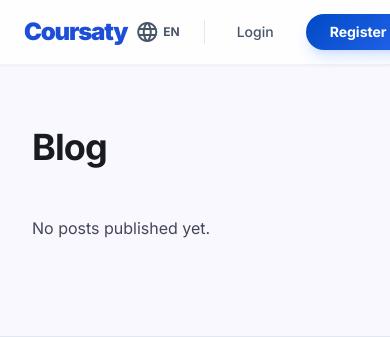
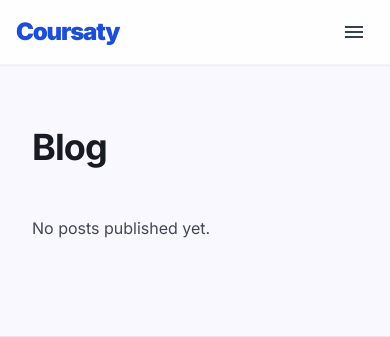
Before and after one commit to MohammadNoorM/Coursaty, a Django app: page /blog/ in a window 390 px wide. Shown: the top 337 px of the page. Run offline with Django 5.2, Linux system fonts and the light colour scheme; data that the repository does not hold is empty; some libraries are stand-ins or nearby versions.

Commit message:
fix navbar responsitivity

```diff
--- a/templates/base.html
+++ b/templates/base.html
@@ -115,13 +115,15 @@
 </head>
 <body class="bg-surface font-body text-on-surface antialiased">
 <nav class="fixed top-0 w-full z-50 bg-white/80 dark:bg-slate-950/80 backdrop-blur-xl border-b border-slate-200/50 dark:border-slate-800/50 shadow-sm dark:shadow-none font-['Inter'] font-medium text-sm antialiased">
-<div class="flex items-center justify-between px-6 py-3 max-w-7xl mx-auto">
-<a class="text-2xl font-black tracking-tighter text-blue-700 dark:text-blue-500" href="{% url 'courses:home' %}">Coursaty</a>
+<div class="flex items-center justify-between px-4 sm:px-6 py-3 max-w-7xl mx-auto">
+<a class="text-2xl font-black tracking-tighter text-blue-700 dark:text-blue-500 shrink-0" href="{% url 'courses:home' %}">Coursaty</a>
+<!-- Desktop Nav Links -->
 <div class="hidden md:flex items-center gap-8">
 <a class="text-slate-600 dark:text-slate-400 hover:text-blue-600 transition-colors" href="{% url 'courses:course_list' %}">{% trans "Courses" %}</a>
 <a class="text-slate-600 dark:text-slate-400 hover:text-blue-600 transition-colors" href="{% url 'blog:post_list' %}">{% trans "Blog" %}</a>
 </div>
-<div class="flex items-center gap-4">
+<!-- Desktop Right Actions -->
+<div class="hidden md:flex items-center gap-4">
 {% get_current_language as LANGUAGE_CODE %}
 <div class="relative">
   <button id="lang-btn" class="p-2 rounded-full hover:bg-slate-50 dark:hover:bg-slate-900/50 transition-all duration-200 active:scale-95 transform flex items-center gap-1">
@@ -143,12 +145,71 @@
 </div>
 <div class="h-6 w-[1px] bg-slate-200 dark:bg-slate-800"></div>
 {% if user.is_authenticated %}
-<a href="{% url 'courses:dashboard' %}" class="px-4 py-2 text-slate-600 dark:text-slate-400 hover:text-blue-600 transition-colors font-medium">{% trans "Hello," %} {{ user.username }}</a>
-<a href="{% url 'accounts:logout' %}" class="px-6 py-2 rounded-full primary-gradient text-white font-bold shadow-lg shadow-blue-500/20 active:scale-95 transform transition-transform">{% trans "Logout" %}</a>
+<a href="{% url 'courses:dashboard' %}" class="px-4 py-2 text-slate-600 dark:text-slate-400 hover:text-blue-600 transition-colors font-medium truncate max-w-[160px]">{% trans "Hello," %} {{ user.username }}</a>
+<a href="{% url 'accounts:logout' %}" class="px-6 py-2 rounded-full primary-gradient text-white font-bold shadow-lg shadow-blue-500/20 active:scale-95 transform transition-transform whitespace-nowrap">{% trans "Logout" %}</a>
 {% else %}
-<a href="{% url 'accounts:login' %}" class="px-4 py-2 text-slate-600 dark:text-slate-400 hover:text-blue-600 transition-colors font-medium">{% trans "Login" %}</a>
-<a href="{% url 'accounts:register' %}" class="px-6 py-2 rounded-full primary-gradient text-white font-bold shadow-lg shadow-blue-500/20 active:scale-95 transform transition-transform">{% trans "Register" %}</a>
+<a href="{% url 'accounts:login' %}" class="px-4 py-2 text-slate-600 dark:text-slate-400 hover:text-blue-600 transition-colors font-medium whitespace-nowrap">{% trans "Login" %}</a>
+<a href="{% url 'accounts:register' %}" class="px-6 py-2 rounded-full primary-gradient text-white font-bold shadow-lg shadow-blue-500/20 active:scale-95 transform transition-transform whitespace-nowrap">{% trans "Register" %}</a>
 {% endif %}
+</div>
+<!-- Mobile Hamburger Button -->
+<button id="mobile-menu-btn" class="md:hidden p-2 rounded-lg hover:bg-slate-100 dark:hover:bg-slate-800 transition-colors active:scale-95" aria-label="Toggle menu">
+  <span id="menu-icon-open" class="material-symbols-outlined text-slate-700 dark:text-slate-300">menu</span>
+  <span id="menu-icon-close" class="material-symbols-outlined text-slate-700 dark:text-slate-300 hidden">close</span>
+</button>
+</div>
+<!-- Mobile Menu Panel -->
+<div id="mobile-menu" class="hidden md:hidden border-t border-slate-200/50 dark:border-slate-800/50 bg-white/95 dark:bg-slate-950/95 backdrop-blur-xl">
+<div class="flex flex-col px-4 py-4 space-y-1 max-w-7xl mx-auto">
+  <!-- Nav Links -->
+  <a class="flex items-center gap-3 px-4 py-3 rounded-lg text-slate-700 dark:text-slate-300 hover:bg-slate-100 dark:hover:bg-slate-800 transition-colors font-medium" href="{% url 'courses:course_list' %}">
+    <span class="material-symbols-outlined text-[20px] text-slate-500">school</span>
+    {% trans "Courses" %}
+  </a>
+  <a class="flex items-center gap-3 px-4 py-3 rounded-lg text-slate-700 dark:text-slate-300 hover:bg-slate-100 dark:hover:bg-slate-800 transition-colors font-medium" href="{% url 'blog:post_list' %}">
+    <span class="material-symbols-outlined text-[20px] text-slate-500">article</span>
+    {% trans "Blog" %}
+  </a>
+  <!-- Divider -->
+  <div class="h-px bg-slate-200 dark:bg-slate-800 my-2"></div>
+  <!-- Language Switcher (Mobile) -->
+  {% get_current_language as LANGUAGE_CODE %}
+  <div class="flex items-center gap-2 px-4 py-2">
+    <span class="material-symbols-outlined text-[20px] text-slate-500">language</span>
+    <span class="text-sm font-medium text-slate-600 dark:text-slate-400">{% trans "Language" %}</span>
+  </div>
+  <form action="{% url 'set_language' %}" method="POST" class="flex gap-2 px-4 pb-2">
+    {% csrf_token %}
+    <input name="next" type="hidden" value="{{ request.path }}"/>
+    <button class="flex-1 px-4 py-2 text-sm font-medium rounded-lg transition-colors {% if LANGUAGE_CODE == 'en' %}bg-blue-100 text-blue-700 dark:bg-blue-900/30 dark:text-blue-400{% else %}bg-slate-100 text-slate-600 hover:bg-slate-200 dark:bg-slate-800 dark:text-slate-400{% endif %}" name="language" type="submit" value="en">
+      English
+    </button>
+    <button class="flex-1 px-4 py-2 text-sm font-medium rounded-lg transition-colors {% if LANGUAGE_CODE == 'ar' %}bg-blue-100 text-blue-700 dark:bg-blue-900/30 dark:text-blue-400{% else %}bg-slate-100 text-slate-600 hover:bg-slate-200 dark:bg-slate-800 dark:text-slate-400{% endif %}" name="language" type="submit" value="ar">
+      العربية
+    </button>
+  </form>
+  <!-- Divider -->
+  <div class="h-px bg-slate-200 dark:bg-slate-800 my-2"></div>
+  <!-- Auth Links -->
+  {% if user.is_authenticated %}
+  <a href="{% url 'courses:dashboard' %}" class="flex items-center gap-3 px-4 py-3 rounded-lg text-slate-700 dark:text-slate-300 hover:bg-slate-100 dark:hover:bg-slate-800 transition-colors font-medium">
+    <span class="material-symbols-outlined text-[20px] text-slate-500">person</span>
+    {% trans "Hello," %} {{ user.username }}
+  </a>
+  <a href="{% url 'accounts:logout' %}" class="flex items-center justify-center gap-2 mx-4 mt-2 mb-1 px-6 py-3 rounded-full primary-gradient text-white font-bold shadow-lg shadow-blue-500/20 active:scale-95 transform transition-transform">
+    <span class="material-symbols-outlined text-[20px]">logout</span>
+    {% trans "Logout" %}
+  </a>
+  {% else %}
+  <a href="{% url 'accounts:login' %}" class="flex items-center gap-3 px-4 py-3 rounded-lg text-slate-700 dark:text-slate-300 hover:bg-slate-100 dark:hover:bg-slate-800 transition-colors font-medium">
+    <span class="material-symbols-outlined text-[20px] text-slate-500">login</span>
+    {% trans "Login" %}
+  </a>
+  <a href="{% url 'accounts:register' %}" class="flex items-center justify-center gap-2 mx-4 mt-2 mb-1 px-6 py-3 rounded-full primary-gradient text-white font-bold shadow-lg shadow-blue-500/20 active:scale-95 transform transition-transform">
+    <span class="material-symbols-outlined text-[20px]">person_add</span>
+    {% trans "Register" %}
+  </a>
+  {% endif %}
 </div>
 </div>
 </nav>
@@ -220,6 +281,7 @@
 </footer>
 {% block extra_js %}
 <script>
+// Language dropdown toggle
 const langBtn = document.getElementById('lang-btn');
 const langDropdown = document.getElementById('lang-dropdown');
 if (langBtn) {
@@ -231,6 +293,19 @@ if (langBtn) {
     langDropdown.classList.add('hidden');
   });
 }
+
+// Mobile menu toggle
+const mobileMenuBtn = document.getElementById('mobile-menu-btn');
+const mobileMenu = document.getElementById('mobile-menu');
+const menuIconOpen = document.getElementById('menu-icon-open');
+const menuIconClose = document.getElementById('menu-icon-close');
+if (mobileMenuBtn) {
+  mobileMenuBtn.addEventListener('click', () => {
+    const isHidden = mobileMenu.classList.toggle('hidden');
+    menuIconOpen.classList.toggle('hidden', !isHidden);
+    menuIconClose.classList.toggle('hidden', isHidden);
+  });
+}
 </script>
 {% endblock %}
 </body>
```
